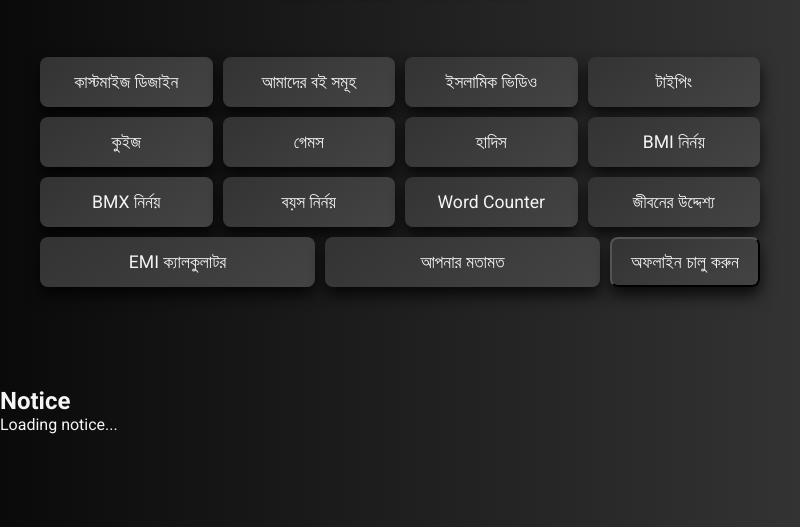
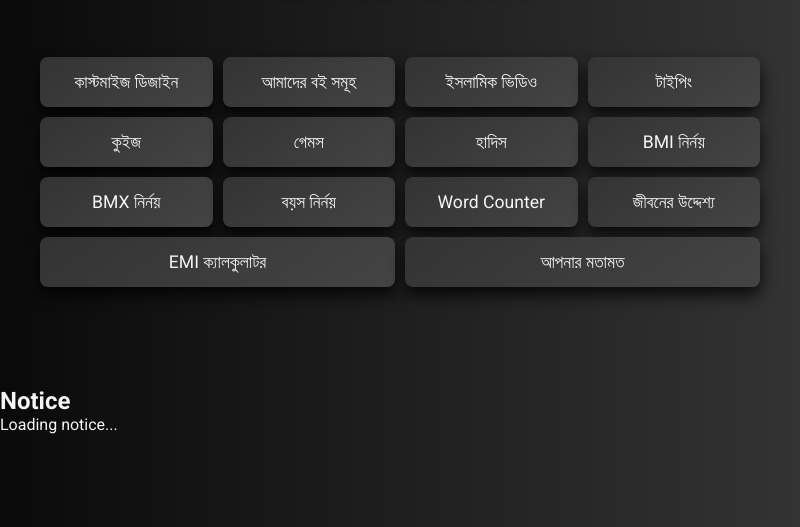
Before and after one commit to mdsajidul/NextGenPC, an Electron app: page index.html in a window 800 px wide. Shown: the part 273-800 px from the top of the page. Drawn offline with Linux system fonts and the light colour scheme.

Commit message:
Update index.html

```diff
--- a/index.html
+++ b/index.html
@@ -46,9 +46,6 @@
                 <a href="ikigai.html" class="btn">জীবনের উদ্দেশ্য</a>
                 <a href="emi.html" class="btn">EMI ক্যালকুলাটর</a>
                 <a href="submit.html" class="btn">আপনার মতামত</a>
-                <section class="offline-section">
-                    <button id="offlineButton" class="btn">অফলাইন চালু করুন</button>
-                </section>
             </div>
         </div>
     </section>
```
